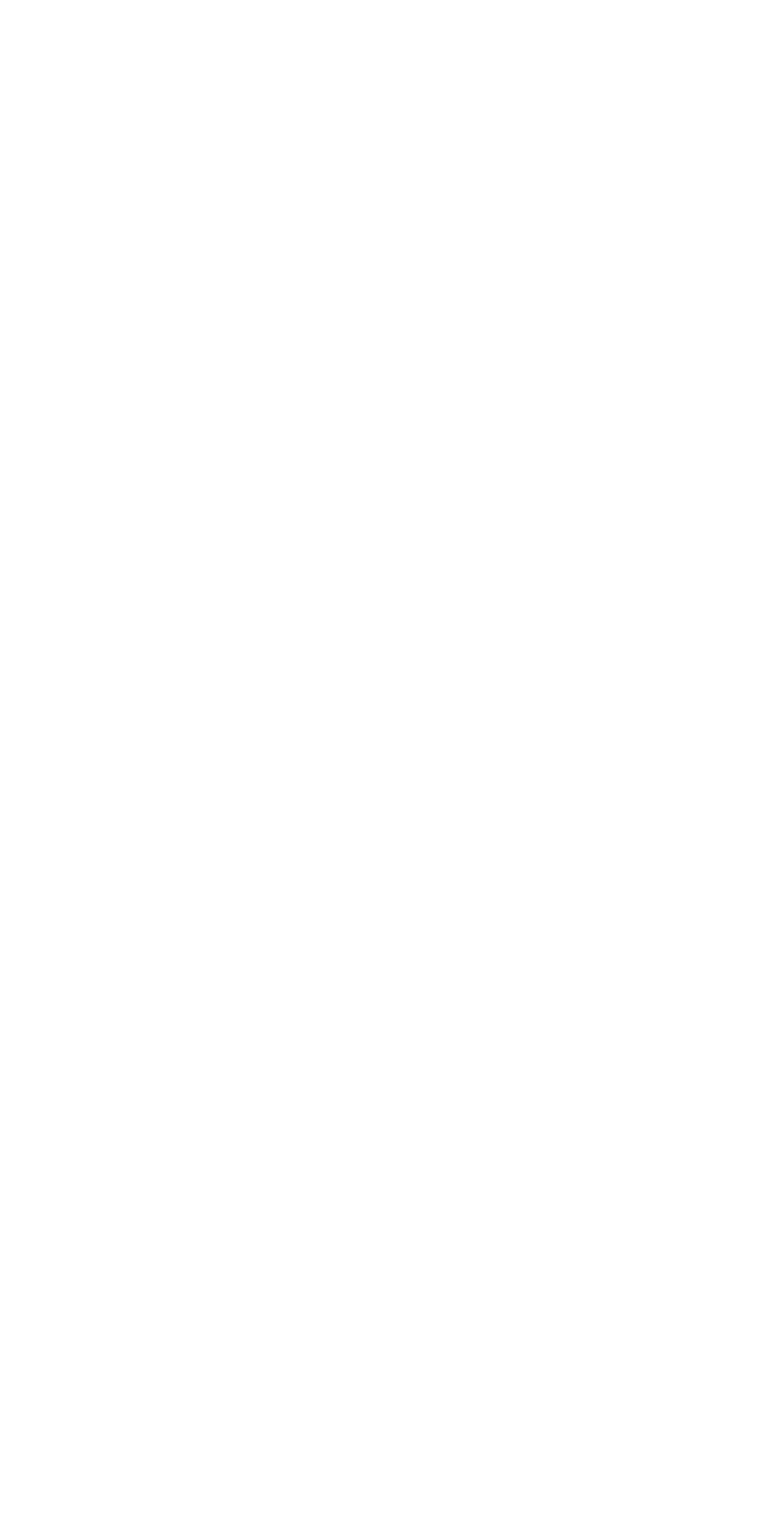
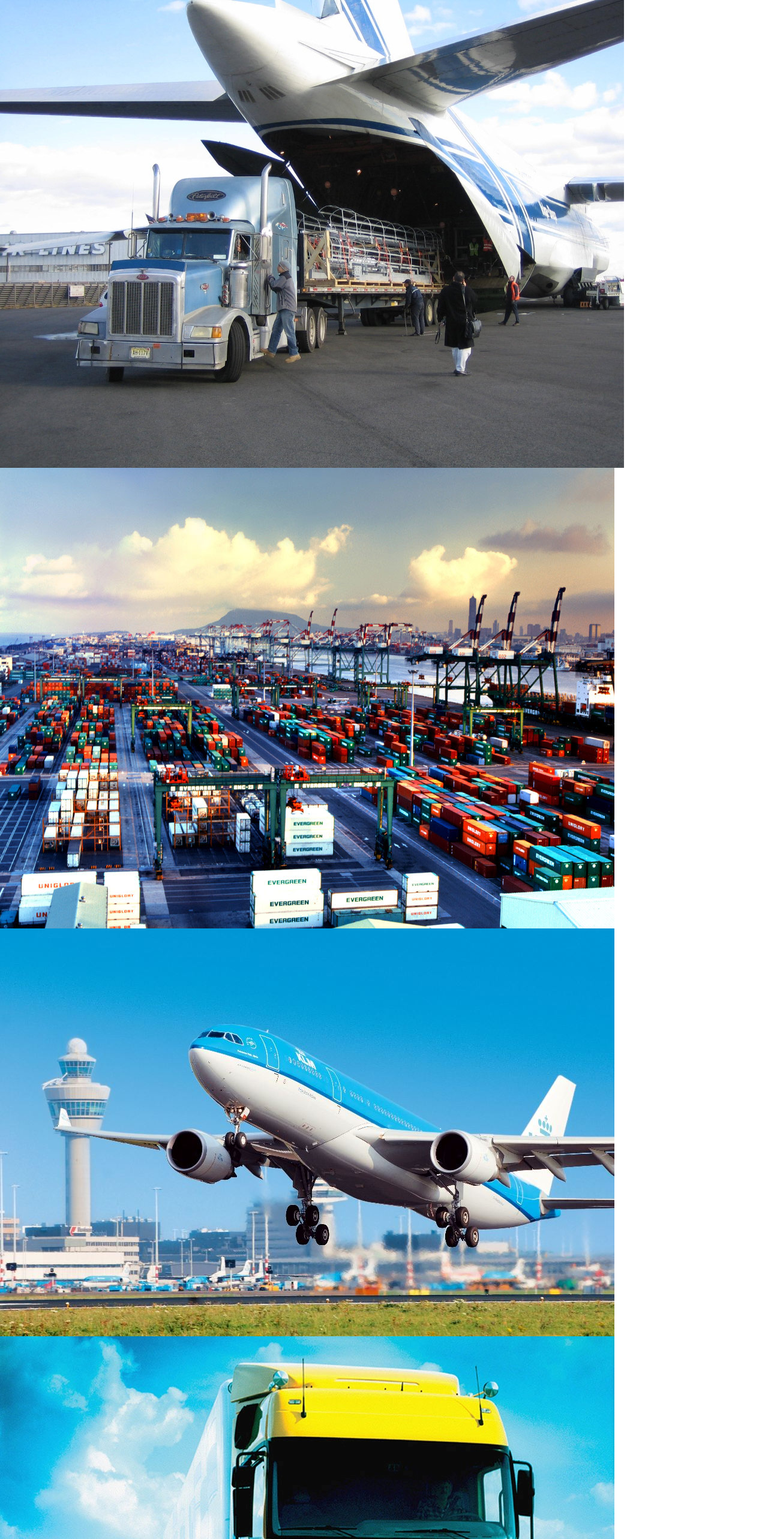
Before and after one commit to OleksandrTrokhymchuk/Pictures, a Next.js app: page / in a window 1280 px wide. Shown: the top 2566 px of the page at 60% size. Before the commit the page ends 800 px from the top, so only its background shows below. Built offline with nearby package versions, Linux system fonts and the light colour scheme.

Commit message:
feat: add all images

```diff
--- a/src/app/page.tsx
+++ b/src/app/page.tsx
@@ -1,9 +1,33 @@
+import Image from "next/image"
 import "../styles/reset.css"
+import Image1 from "../../public/images/task-2/1.jpg"
+import Image2 from "../../public/images/task-2/2.jpg"
+import Image3 from "../../public/images/task-2/3.jpg"
+import Image4 from "../../public/images/task-2/4.jpg"
+import Image5 from "../../public/images/task-2/5.jpg"
+import Image6 from "../../public/images/task-2/6.jpg"
+import Image7 from "../../public/images/task-2/7.jpg"
+import Image8 from "../../public/images/task-2/8.jpg"
+import Image9 from "../../public/images/task-2/9.jpg"
+import Image10 from "../../public/images/task-2/10.jpg"
+import Image11 from "../../public/images/task-2/11.jpg"
+import Image12 from "../../public/images/task-2/12.jpg"
 
 export default function Home() {
   return (
     <>
-
+      <Image src={Image1} alt="text"/>
+      <Image src={Image2} alt="text"/>
+      <Image src={Image3} alt="text"/>
+      <Image src={Image4} alt="text"/>
+      <Image src={Image5} alt="text"/>
+      <Image src={Image6} alt="text"/>
+      <Image src={Image7} alt="text"/>
+      <Image src={Image8} alt="text"/>
+      <Image src={Image9} alt="text"/>
+      <Image src={Image10} alt="text"/>
+      <Image src={Image11} alt="text"/>
+      <Image src={Image12} alt="text"/>
     </>
   )
 }
```
